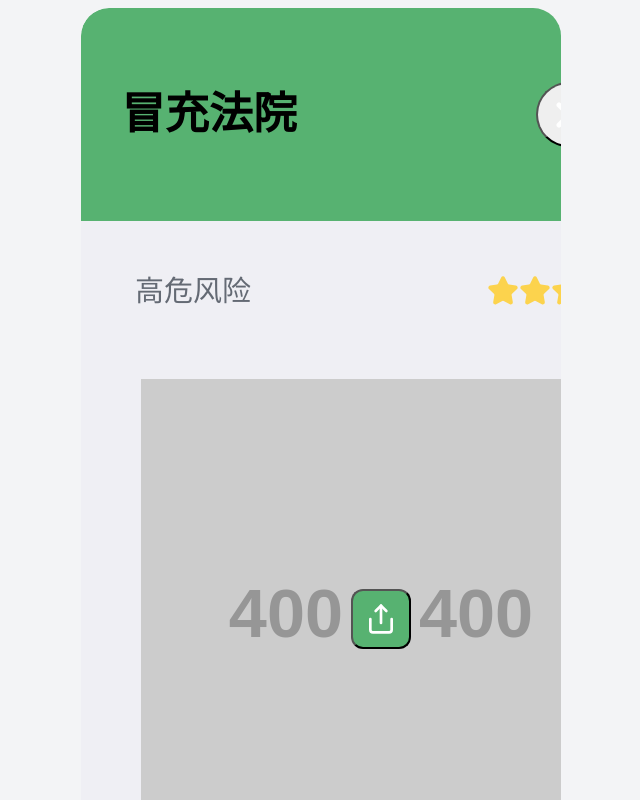
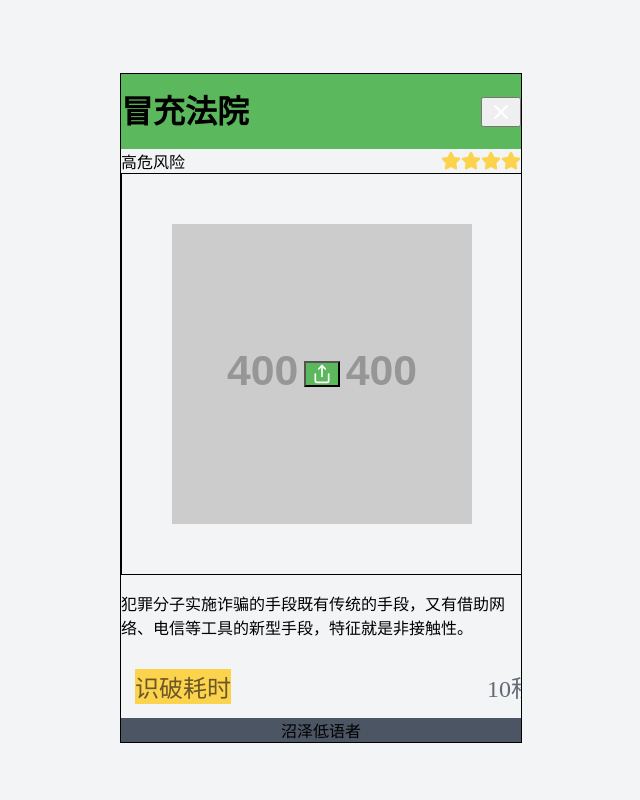
Before and after one commit to furuhana/MCP_shiyan, a React (Vite) app: page / in a window 1280 px wide. Shown: the top 800 px of the page, without its empty margins (319-959 px from the left). Built offline with nearby package versions, Linux system fonts and the light colour scheme.

Commit message:
行不行啊？

```diff
--- a/src/components/MonsterCard/Header.tsx
+++ b/src/components/MonsterCard/Header.tsx
@@ -8,16 +8,16 @@ interface HeaderProps {
 
 const Header: React.FC<HeaderProps> = ({ title, onClose }) => {
     return (
-        <div className="bg-[#57b271] flex h-[139px] items-center justify-between px-[40px] py-[37px] rounded-tl-[28px] rounded-tr-[28px] w-full shrink-0">
-            <h1 className="font-normal text-[44px] text-white leading-none">
+        <div className="bg-[#5CB85C] flex justify-between items-center p-4 text-white font-bold text-lg">
+            <h1 className="leading-none">
                 {title}
             </h1>
             <button
                 onClick={onClose}
-                className="size-[65px] flex items-center justify-center bg-black/10 rounded-full hover:bg-black/20 transition-colors"
+                className="flex items-center justify-center hover:opacity-80 transition-opacity"
                 aria-label="Close"
             >
-                <X size={40} color="white" strokeWidth={3} />
+                <X size={24} color="white" />
             </button>
         </div>
     );
--- a/src/components/MonsterCard/MonsterCard.tsx
+++ b/src/components/MonsterCard/MonsterCard.tsx
@@ -11,35 +11,35 @@ const MonsterCard: React.FC = () => {
     if (!isVisible) return null;
 
     return (
-        <div className="flex flex-col w-full shadow-2xl rounded-[28px] overflow-hidden font-sans">
+        <div className="flex flex-col w-full max-w-[400px] rounded-2xl overflow-hidden shadow-lg border border-gray-200 bg-[#F3F4F6] font-sans">
             <Header title={data.title} onClose={handleClose} />
 
             {/* Main Content Area */}
-            <div className="bg-[#efeff4] flex flex-col gap-[38px] p-[40px] w-full">
+            <div className="p-4 space-y-4">
                 <RiskIndicator title={data.riskTitle} level={data.riskLevel} />
 
-                {/* Image Container */}
-                <div className="bg-white p-[20px] rounded-[12px] relative w-full aspect-square flex items-center justify-center">
+                {/* Image Container with Floating Share Button */}
+                <div className="relative w-full aspect-square bg-white rounded-xl flex items-center justify-center border border-gray-100">
                     {/* Placeholder for Monster Image */}
                     <img
                         src="https://placehold.co/400x400/png?text=Monster"
                         alt="Monster"
-                        className="w-full h-full object-contain"
+                        className="w-3/4 h-3/4 object-contain"
                     />
 
                     {/* Share Button (Absolute) */}
                     <button
                         onClick={handleShare}
-                        className="absolute bottom-4 right-4 bg-[#57b271] size-[60px] rounded-[12px] flex items-center justify-center shadow-lg hover:bg-[#469e60] transition-colors"
+                        className="absolute bottom-4 right-4 w-10 h-10 flex items-center justify-center rounded-lg text-white shadow-md bg-[#5CB85C] hover:bg-green-600 transition-colors"
                         aria-label="Share"
                     >
-                        <Share size={32} color="white" />
+                        <Share size={20} color="white" />
                     </button>
                 </div>
 
                 {/* Description */}
-                <div className="bg-white p-[24px] rounded-[12px]">
-                    <p className="text-[#646a74] text-[22px] leading-relaxed">
+                <div className="text-sm text-gray-500 leading-relaxed bg-white p-3 rounded-lg mt-4">
+                    <p>
                         {data.description}
                     </p>
                 </div>
@@ -48,11 +48,8 @@ const MonsterCard: React.FC = () => {
             </div>
 
             {/* Footer */}
-            <div className="bg-[#475163] h-[112px] flex items-center justify-center relative">
-                {/* Logo position would be absolute left if we had it, purely decorative */}
-                <div className="absolute left-0 top-0 h-full w-[117px] bg-[#3a4252]/50" /> {/* Mock logo area */}
-
-                <span className="text-white text-[52px]">
+            <div className="bg-[#4B5563] p-4 flex justify-center items-center text-white font-medium">
+                <span>
                     {data.footerTitle}
                 </span>
             </div>
--- a/src/components/MonsterCard/RiskIndicator.tsx
+++ b/src/components/MonsterCard/RiskIndicator.tsx
@@ -3,21 +3,21 @@ import { Star } from 'lucide-react';
 
 interface RiskIndicatorProps {
     title: string;
-    level: number; // 0-5 theoretically, here 4
+    level: number;
 }
 
 const RiskIndicator: React.FC<RiskIndicatorProps> = ({ title, level }) => {
     return (
-        <div className="bg-white flex items-center justify-between p-[14px] rounded-[12px] w-full shrink-0">
-            <span className="text-[#646a74] text-[29px] leading-none">
+        <div className="flex justify-between items-center bg-white p-2 rounded-lg">
+            <span className="text-gray-700 font-medium">
                 {title}
             </span>
-            <div className="flex gap-2">
+            <div className="flex gap-1">
                 {[...Array(level)].map((_, i) => (
                     <Star
                         key={i}
-                        size={32}
-                        className="fill-[#fcd34d] text-[#fcd34d]" // Using yellow for stars
+                        size={20}
+                        className="fill-[#fcd34d] text-[#fcd34d]"
                     />
                 ))}
             </div>
```
